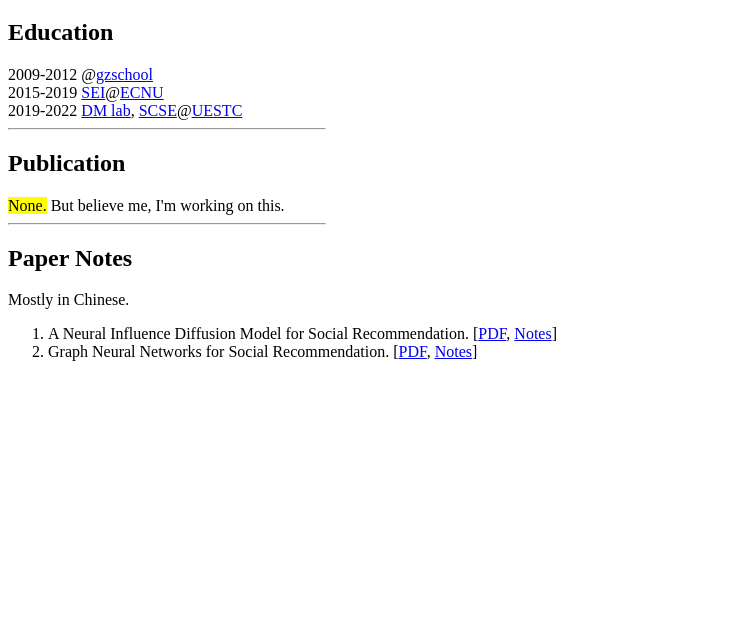
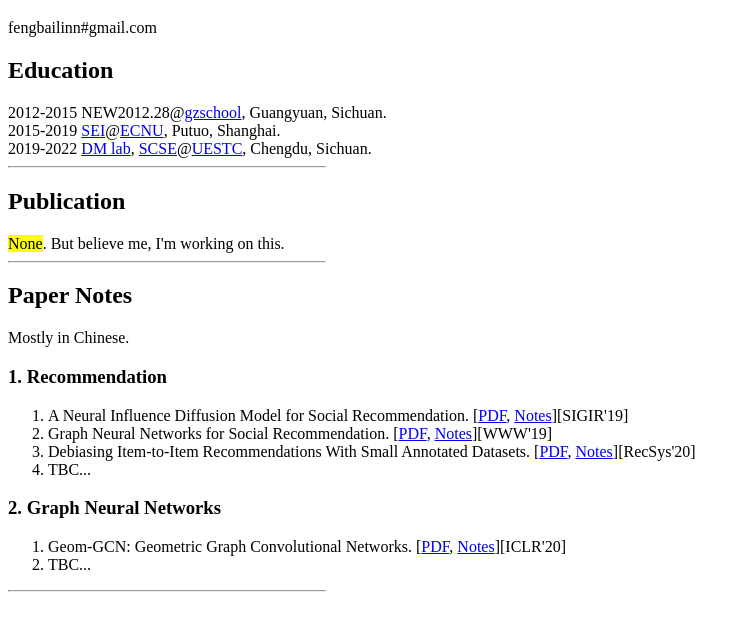
Before and after one commit to FengBli/FengBli.github.io, a plain HTML site: page index.html in a window 1280 px wide. Shown: the part 70-700 px from the top of the page, without its empty margins (0-750 px from the left). Drawn offline with Linux system fonts and the light colour scheme.

Commit message:
debiasing paper

```diff
--- a/index.html
+++ b/index.html
@@ -26,24 +26,38 @@
 
     <body>
         <h1>Bailin Feng(冯柏淋)</h1>
+        <p>fengbailinn#gmail.com</p>
 
         <h2>Education</h2>
 
-        2009-2012 @<a href='www.gzschool.cn'>gzschool</a><br>
-        2015-2019 <a href='http://www.sei.ecnu.edu.cn/'>SEI</a>@<a href='www.ecnu.edu.cn'>ECNU</a><br>
-        2019-2022 <a href='dm.uestc.edu.cn'>DM lab</a>, <a href='http://www.scse.uestc.edu.cn/'>SCSE</a>@<a href='www.uestc.edu.cn'>UESTC</a><br>
+        2012-2015 NEW2012.28@<a href='www.gzschool.cn'>gzschool</a>, Guangyuan, Sichuan.<br>
+
+        2015-2019 <a href='http://www.sei.ecnu.edu.cn/'>SEI</a>@<a href='www.ecnu.edu.cn'>ECNU</a>, Putuo, Shanghai.<br>
+
+        2019-2022 <a href='dm.uestc.edu.cn'>DM lab</a>, <a href='http://www.scse.uestc.edu.cn/'>SCSE</a>@<a href='www.uestc.edu.cn'>UESTC</a>, Chengdu, Sichuan.<br>
         <hr>
 
         <h2>Publication</h2>
-        <mark>None.</mark> But believe me, I'm working on this.
+        <mark>None</mark>. But believe me, I'm working on this.
         <hr>
 
         <h2>Paper Notes</h2>
         Mostly in Chinese.
+        <h3>1. Recommendation</h3>
         <ol>
-            <li>A Neural Influence Diffusion Model for Social Recommendation. [<a href='https://dl.acm.org/doi/10.1145/3331184.3331214'>PDF</a>, <a href='./notes/DiffNet.pdf'>Notes</a>]</li>
-            <li>Graph Neural Networks for Social Recommendation. [<a href='https://dl.acm.org/doi/10.1145/3308558.3313488'>PDF</a>, <a href='./notes/GNN_for_Social_Rec.pdf'>Notes</a>]</li>
+            <li>A Neural Influence Diffusion Model for Social Recommendation. [<a href='https://dl.acm.org/doi/10.1145/3331184.3331214'>PDF</a>, <a href='./notes/DiffNet.pdf'>Notes</a>][SIGIR'19]</li>
+            <li>Graph Neural Networks for Social Recommendation. [<a href='https://dl.acm.org/doi/10.1145/3308558.3313488'>PDF</a>, <a href='./notes/GNN_for_Social_Rec.pdf'>Notes</a>][WWW'19]</li>
+            <li>Debiasing Item-to-Item Recommendations With Small Annotated Datasets. [<a href='https://dl.acm.org/doi/10.1145/3383313.3412265'>PDF</a>, <a href='./notes/debiasing_item2item_recommendations_with_small_annotated_datasets.pdf'>Notes</a>][RecSys'20]</li>
+            <li>TBC...</li>
         </ol>
+
+        <h3>2. Graph Neural Networks</h3>
+        <ol>
+            <li>Geom-GCN: Geometric Graph Convolutional Networks. [<a href='https://arxiv.org/abs/2002.05287'>PDF</a>, <a href='./notes/Geom-GCN.pdf'>Notes</a>][ICLR'20]</li>
+            <li>TBC...</li>
+        </ol>
+        <hr>
+
     </body>
 
 
```
Also changed, not shown: 2 other files.
